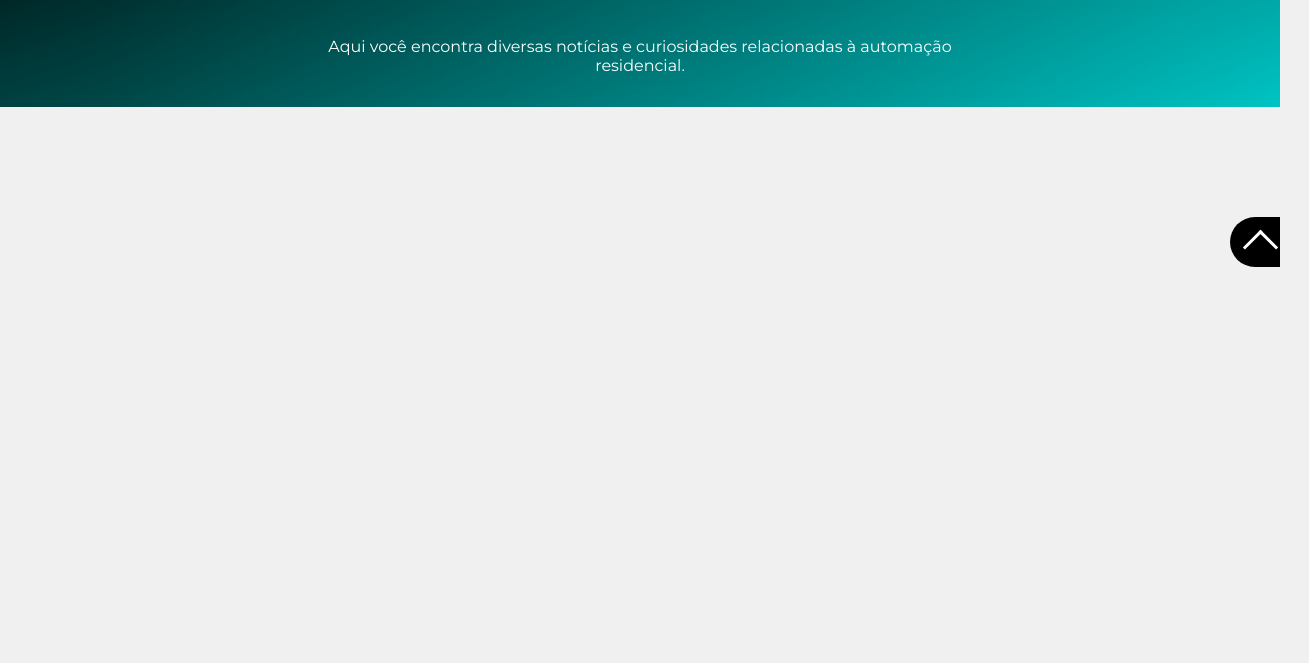
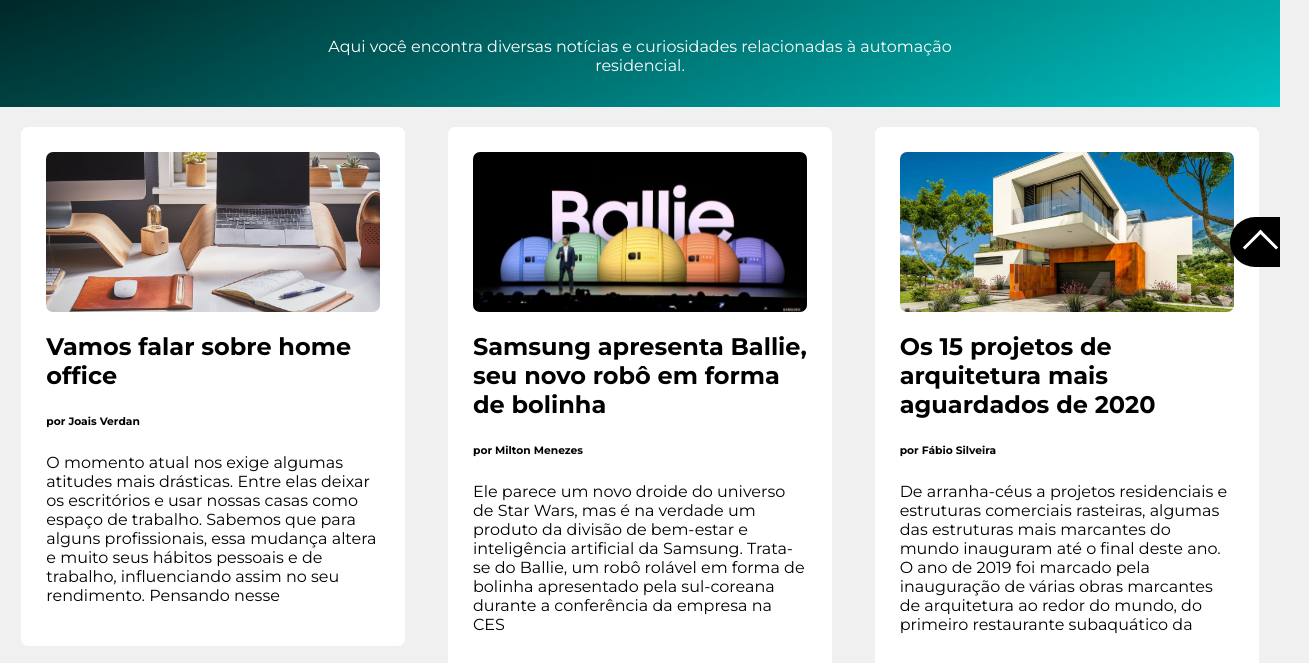
Before and after one commit to northvisionauto/n, a plain HTML site: page news.html in a window 1280 px wide. Shown: the part 133-796 px from the top of the page, 1309 px wide, since content can reach past the window. Drawn offline with nearby package versions, Linux system fonts and the light colour scheme.

Commit message:
Update_js_active

```diff
--- a/css.css
+++ b/css.css
@@ -485,6 +485,7 @@ button.flex-navbar-link-mobile-button{
     flex-wrap: wrap;
     flex-direction: row;
     align-content: space-around;
+    overflow: hidden;
 }
 .mcmn-model-text{
     width: 90%;
@@ -705,27 +706,31 @@ button.flex-navbar-link-mobile-button{
 
 /* Animação */
 
-[data-anime] {
+[data-anime]{
     opacity: 0;
-    transition: .3s;
-  }
+    -webkit-transition: all 0.3s;
+    -moz-transition: all 0.3s;
+    -ms-transition: all 0.3s;
+    -o-transition: all 0.3s;
+    transition: all 0.3s;
+}
 
-  [data-anime="left"] {
-    transform: translate3d(-50px, 0, 0);
-  }
+[data-anime="left"]{
+    transform: translate3d(-100px, 0, 0);
+}
 
-  [data-anime="right"] {
-    transform: translate3d(50px, 0, 0);
-  }
+[data-anime="right"]{
+    transform: translate3d(100px, 0, 0);
+}
 
-  [data-anime="top"] {
+[data-anime="top"]{
     transform: translate3d(0, 0px, 0);
-  }
+}
 
-  [data-anime].animate {
+[data-anime].animate{
     opacity: 1;
-    transform: translate3d(0px, 0px, 0px);
-  }
+    transform: translate3d(0px, 0, 0);
+}
 
 @media only screen and (max-width: 1279px){
 
--- a/js.js
+++ b/js.js
@@ -1,50 +1,3 @@
-// Lógica
-// 1 - Selecionar elementos que devem ser animados
-// 2 - Definir a classe que é adicionada durante a animação
-// 3 - Criar função de animação
-// 3.1 - Verificar a distância entre a barra de scroll e o topo do site
-// 3.2 - Verificar se a distância do 3.1 + Offset é maior do que a distância entre o elemento e o Topo da Página.
-// 3.3 - Se verdadeiro adicionar classe de animação, remover se for falso.
-// 4 - Ativar a função de animação toda vez que o usuário utilizar o Scroll
-// 5 - Otimizar ativação
-// Debounce do Lodash
-const debounce = function(func, wait, immediate) {
-  let timeout;
-  return function(args) {
-    const context = this;
-    const later = function () {
-      timeout = null;
-      if (!immediate) func.apply(context, args);
-    };
-    const callNow = immediate && !timeout;
-    clearTimeout(timeout);
-    timeout = setTimeout(later, wait);
-    if (callNow) func.apply(context, args);
-  };
-};
-
-const target = document.querySelectorAll('[data-anime]');
-const animationClass = 'animate';
-
-function animeScroll() {
-  const windowTop = window.pageYOffset + ((window.innerHeight * 6) / 7);
-  target.forEach(function(element) {
-    if((windowTop) > element.offsetTop) {
-      element.classList.add(animationClass);
-    } else {
-      element.classList.remove(animationClass);
-    }
-  })
-}
-
-animeScroll();
-
-if(target.length) {
-  window.addEventListener('scroll', debounce(function() {
-    animeScroll();
-  }, 5));
-}
-
 function myFlexmenu(el){
     var display = document.getElementById(el).style.display;
 
--- a/news.html
+++ b/news.html
@@ -96,7 +96,7 @@
                         </div>
                         <div class="m-c-m-n-2-column">
                             <a href="samsung-ballie.html">
-                            <div class="m-c-m-n-2-c-g" id="m-c-m-n-2-column-2-card-1"data-anime="top">
+                            <div class="m-c-m-n-2-c-g" id="m-c-m-n-2-column-2-card-1" data-anime="top">
                                 <div class="m-c-m-n-2-c-g-image-input" id="m-c-m-n-2-c-2-c-1-i-i"></div>
                                 <h2>Samsung apresenta Ballie, seu novo robô em forma de bolinha</h2>
                                 <h6>por Milton Menezes</h6>
@@ -215,5 +215,53 @@
                 </div>
             </div>
         </div>
+        <script>
+        // Lógica
+            // 1 - Selecionar elementos que devem ser animados
+            // 2 - Definir a classe que é adicionada durante a animação
+            // 3 - Criar função de animação
+            // 3.1 - Verificar a distância entre a barra de scroll e o topo do site
+            // 3.2 - Verificar se a distância do 3.1 + Offset é maior do que a distância entre o elemento e o Topo da Página.
+            // 3.3 - Se verdadeiro adicionar classe de animação, remover se for falso.
+            // 4 - Ativar a função de animação toda vez que o usuário utilizar o Scroll
+            // 5 - Otimizar ativação
+            // Debounce do Lodash
+            const debounce = function(func, wait, immediate) {
+            let timeout;
+            return function(args) {
+                const context = this;
+                const later = function () {
+                timeout = null;
+                if (!immediate) func.apply(context, args);
+                };
+                const callNow = immediate && !timeout;
+                clearTimeout(timeout);
+                timeout = setTimeout(later, wait);
+                if (callNow) func.apply(context, args);
+            };
+            };
+
+            const target = document.querySelectorAll('[data-anime]');
+            const animationClass = 'animate';
+
+            function animeScroll() {
+            const windowTop = window.pageYOffset + ((window.innerHeight * 6) / 7);
+            target.forEach(function(element) {
+                if((windowTop) > element.offsetTop) {
+                element.classList.add(animationClass);
+                } else {
+                element.classList.remove(animationClass);
+                }
+            })
+            }
+
+            animeScroll();
+
+            if(target.length) {
+            window.addEventListener('scroll', debounce(function() {
+                animeScroll();
+            }, 20));
+            }
+        </script>
     </body>
 </html>
```
